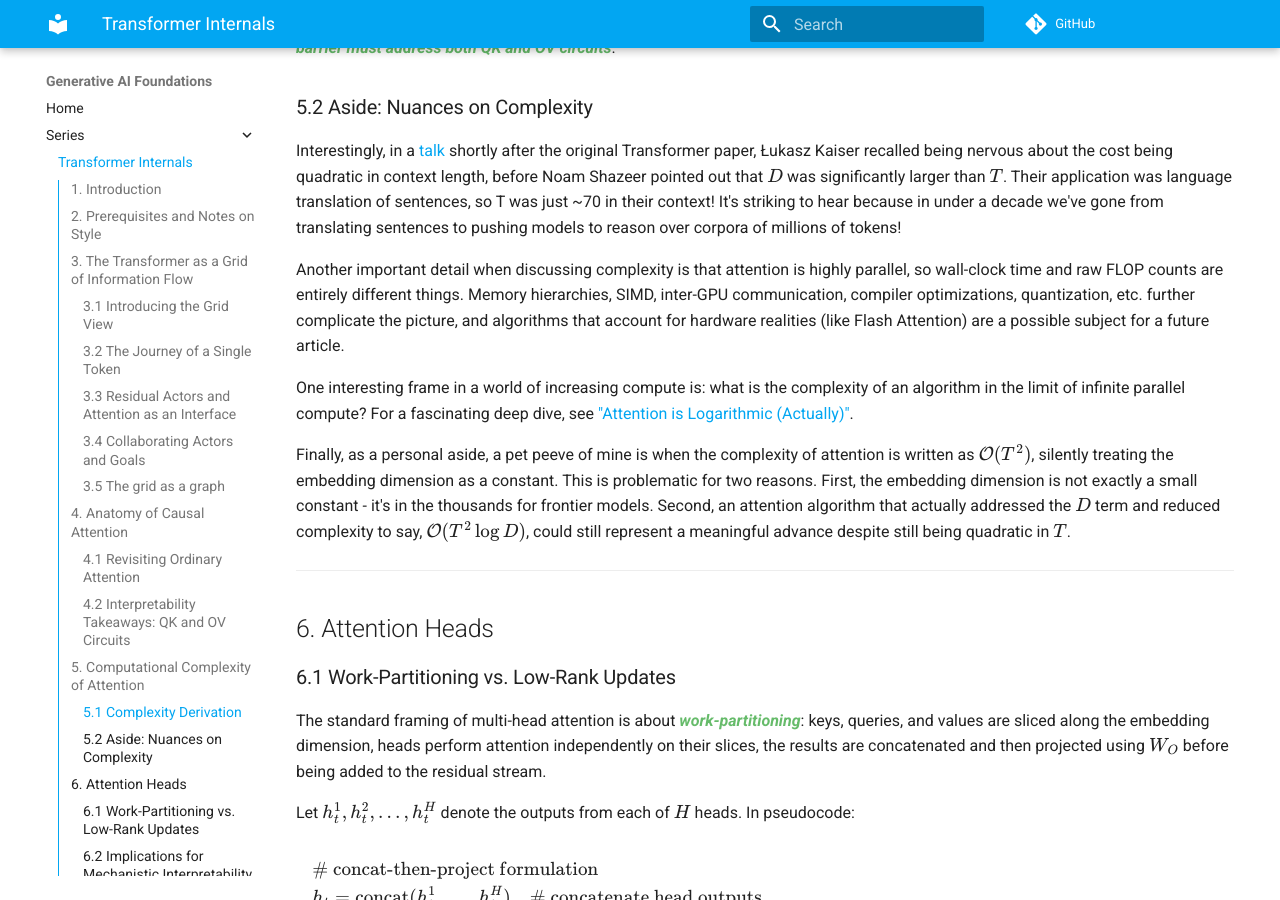
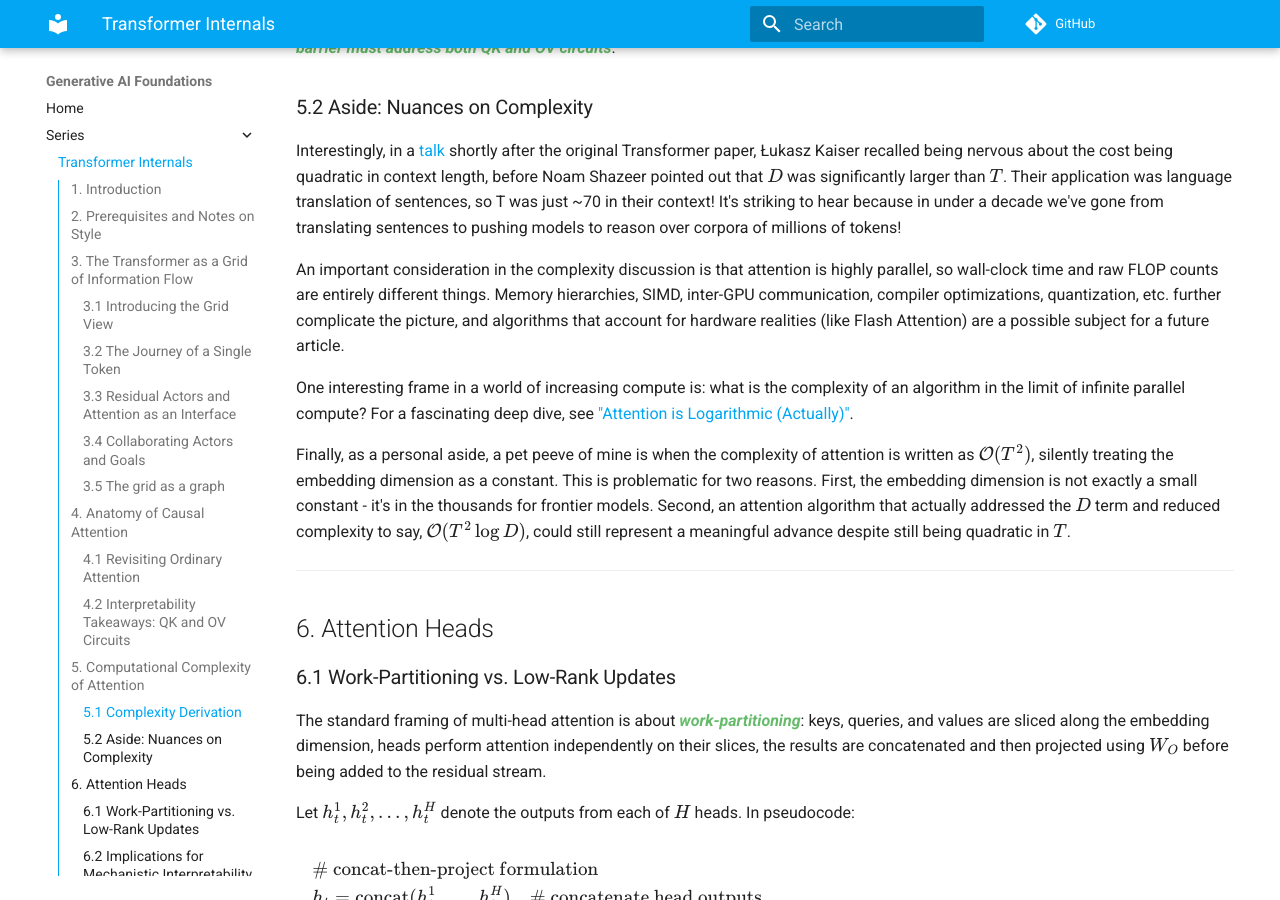
Before and after one commit to PranavSriram18/genai_foundations, an MkDocs documentation site: the page built from docs/series/transformer_internals.md, in a window 1280 px wide and 900 px high, scrolled down 8508 px. Built offline with MkDocs 1.6.1 and Material for MkDocs 9.7.7, drawn with Linux system fonts in a browser that asks for light colours; comment, search, counter and statistics services are not loaded.

Commit message:
small fix

```diff
--- a/docs/series/transformer_internals.md
+++ b/docs/series/transformer_internals.md
@@ -282,7 +282,7 @@ Transformer paper, Łukasz Kaiser recalled being nervous about the cost being qu
 length, before Noam Shazeer pointed out that $D$ was significantly larger than $T$. Their application was language translation of sentences, so T was just
 ~70 in their context! It's striking to hear because in under a decade we've gone from translating sentences to pushing models to reason over corpora of millions of tokens!
 
-Another important detail when discussing complexity is that attention is highly parallel, so
+An important consideration in the complexity discussion is that attention is highly parallel, so
 wall-clock time and raw FLOP counts are entirely different things. Memory hierarchies, SIMD,
 inter-GPU communication, compiler optimizations, quantization, etc. further complicate the
 picture, and algorithms that account for hardware realities (like Flash Attention) are a possible
```
